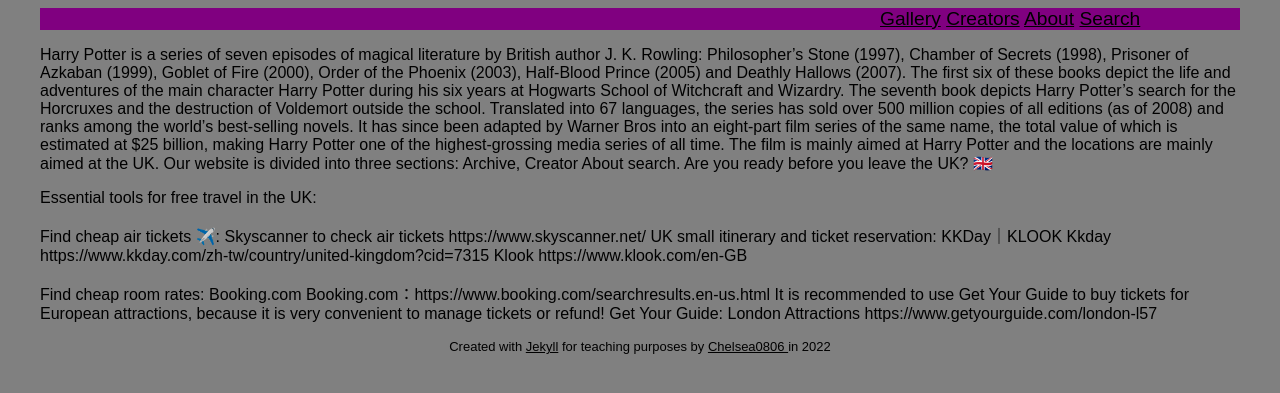
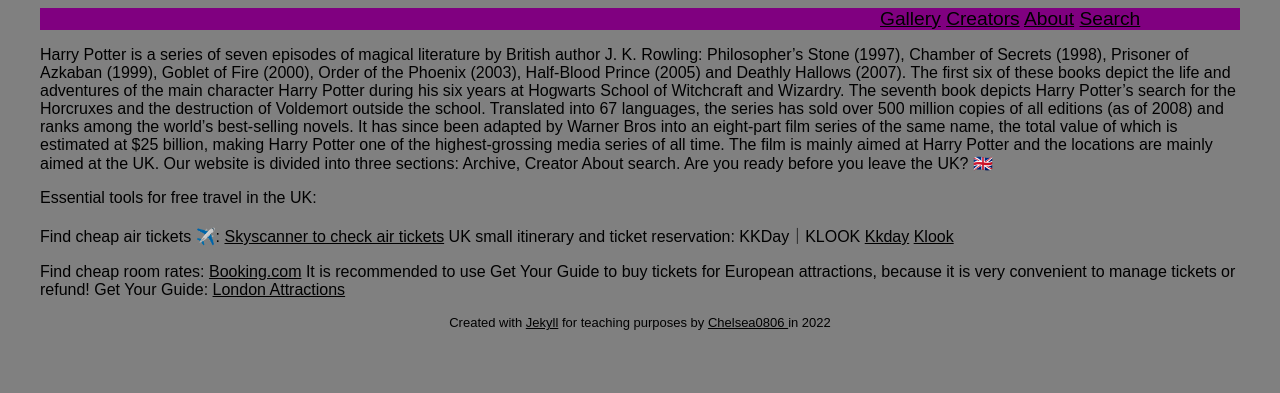
Before and after one commit to fighter123/fighter123.github.io, a Jekyll site: the page built from about.markdown, in a window 1280 px wide. Shown: the top 393 px of the page. Built offline with Jekyll 4.4.1, drawn with Linux system fonts in a browser that asks for light colours.

Commit message:
Update about.markdown

```diff
--- a/about.markdown
+++ b/about.markdown
@@ -12,14 +12,11 @@
 
 Essential tools for free travel in the UK:
 
-Find cheap air tickets ✈️: Skyscanner to check air tickets https://www.skyscanner.net/
+Find cheap air tickets ✈️: <a href="https://www.skyscanner.net/">Skyscanner to check air tickets</a>
 UK small itinerary and ticket reservation: KKDay｜KLOOK
-Kkday
-https://www.kkday.com/zh-tw/country/united-kingdom?cid=7315
-Klook https://www.klook.com/en-GB
+<a href="https://www.kkday.com/zh-tw/country/united-kingdom?cid=7315">Kkday</a>
+<a href="https://www.klook.com/en-GB">Klook</a>
 
-Find cheap room rates: Booking.com
-Booking.com：https://www.booking.com/searchresults.en-us.html
+Find cheap room rates: <a href="https://www.booking.com/searchresults.en-us.html?aid=1825182;sid=d838a44be65555ffb3735c9537f963d0;class_interval=1&dest_id=1706&dest_type=region&dtdisc=0&group_adults=2&inac=0&index_postcard=0&keep_landing=1&label_click=undef&no_rooms=1&offset=0&postcard=0&region=1706&room1=A%2CA&sb_price_type=total&shw_aparth=1&slp_r_match=0&ss_all=0&ssb=empty&sshis=0&">Booking.com</a>
  It is recommended to use Get Your Guide to buy tickets for European attractions, because it is very convenient to manage tickets or refund!
-Get Your Guide: London Attractions
-https://www.getyourguide.com/london-l57
+Get Your Guide: <a href="https://www.getyourguide.com/london-l57?partner_id=YB1TD84&utm_medium=online_publisher&placement=content-middle&cmp=repeat-block&deeplink_id=56678e81-e96c-5eae-91f0-dbc9878947f2">London Attractions</a>
```
